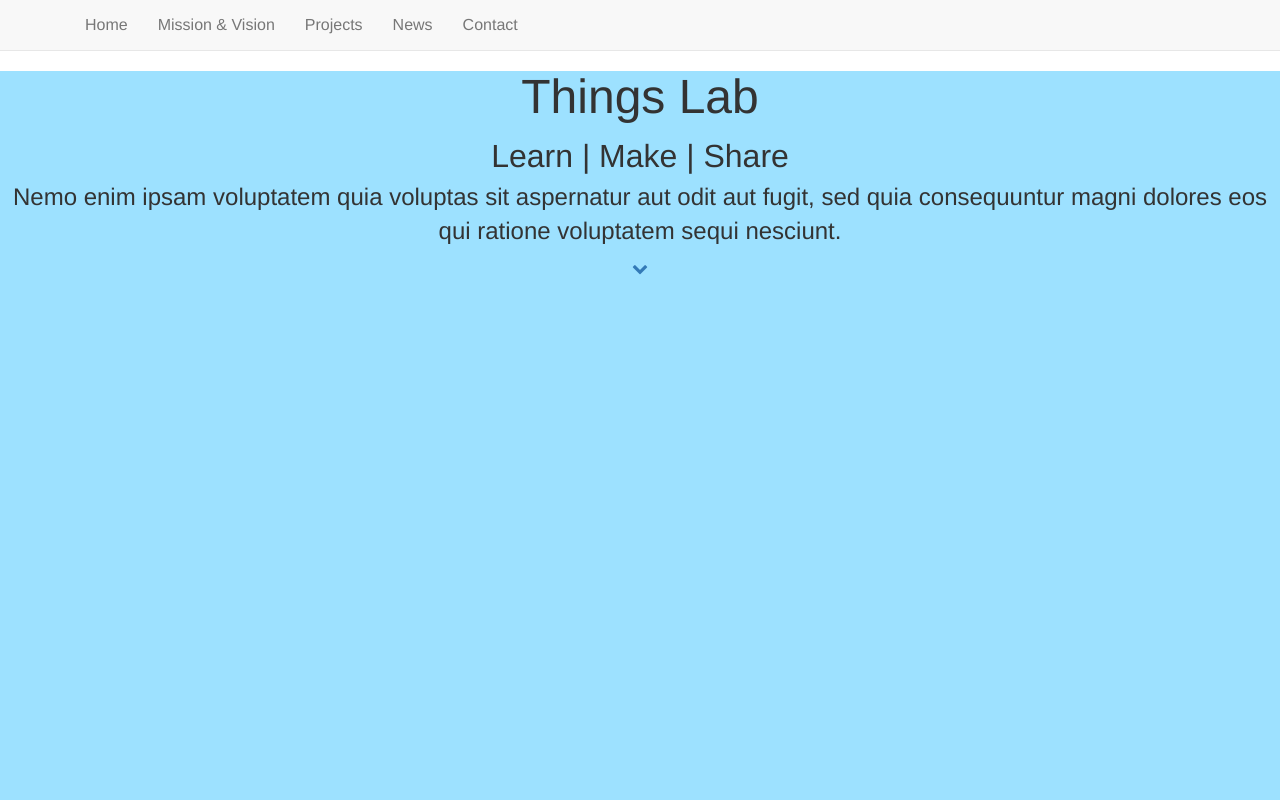
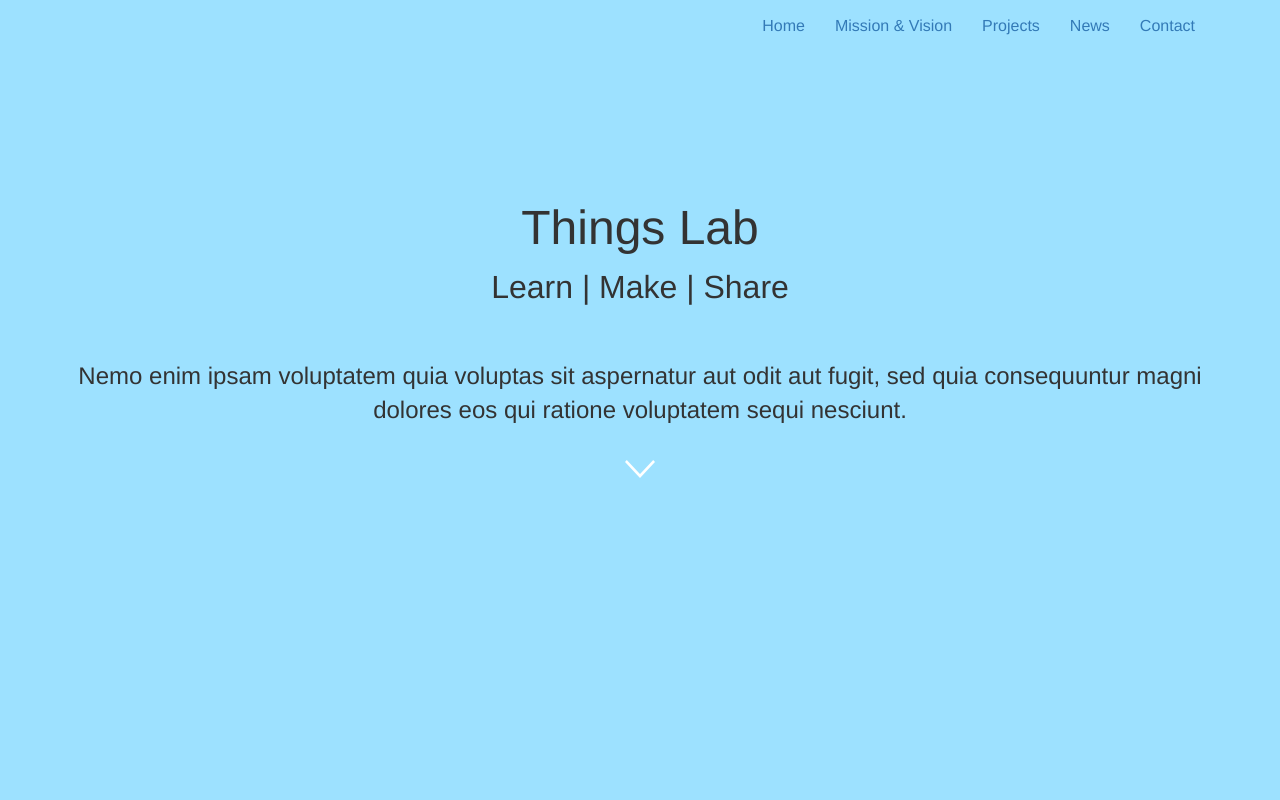
Before and after one commit to thingslab/website-html5, a website: page index.html in a window 1280 px wide. Shown: the top 800 px of the page. Drawn offline with nearby package versions, Linux system fonts and the light colour scheme; some packages are replaced by stand-ins of ours; a script that the page names is missing.

Commit message:
nicer main page

```diff
--- a/assets/css/main.css
+++ b/assets/css/main.css
@@ -1,17 +1,25 @@
 body {
     text-align: center;
     font-size: 16px;
+    position: absolute;
+}
+
+.main {
+    background-color: #9DE1FF;
+    height: 100vh;
 }
 
 /***************************\
 |   'Things Lab' section    |
 \***************************/
 .thingslab {
-    background-color: #9DE1FF;
-    height: 100vh;
+    position: absolute;
+    margin: 0 3em;
+    top: 12%;
+    /* color: #fff; */
 }
 
-.thingslab h1 {
+.thingslab__title {
     font-size: 3em;
 }
 
@@ -20,7 +28,13 @@ body {
 }
 
 .thingslab__description {
+    padding-top: 2em;
     font-size: 1.5em;
+}
+
+a.down {
+    color: #fff;
+    font-size: 3em;
 }
 
 /***************************\
--- a/bower.json
+++ b/bower.json
@@ -13,6 +13,7 @@
     "bootstrap": "~3.3.4",
     "fontawesome": "~4.3.0",
     "smooth-scroll": "https://github.com/cferdinandi/smooth-scroll.git",
-    "theaterjs": "~1.4.2"
+    "theaterjs": "~1.4.2",
+    "ionicons": "~2.0.1"
   }
 }
--- a/index.html
+++ b/index.html
@@ -6,14 +6,16 @@
 
     <link rel="stylesheet" href="bower_components/bootstrap/dist/css/bootstrap.min.css">
     <link rel="stylesheet" href="bower_components/fontawesome/css/font-awesome.min.css">
+    <link rel="stylesheet" href="bower_components/ionicons/css/ionicons.min.css">
     <link rel="stylesheet" href="assets/css/main.css">
 
 </head>
 <body>
 
-<nav class="navbar navbar-default navbar-static-top">
+<section class="main">
+    <nav class="navbar">
         <div class="container">
-        <ul class="nav navbar-nav">
+            <ul class="nav pull-right navbar-nav">
                 <li><a href="#">Home</a></li>
                 <li><a href="#">Mission & Vision</a></li>
                 <li><a href="#">Projects</a></li>
@@ -24,14 +26,15 @@
     </nav>
 
     <section class="thingslab">
-    <h1>Things Lab</h1>
+        <h1 class="thingslab__title">Things Lab</h1>
         <div class="thingslab__motto">Learn | Make | Share</div>
         <p class="thingslab__description">
             Nemo enim ipsam voluptatem quia voluptas sit aspernatur aut odit aut fugit, sed quia consequuntur magni dolores eos qui ratione voluptatem sequi nesciunt.
         </p>
-    <a data-scroll href="#motto">
-        <i class="fa fa-chevron-down"></i>
+        <a data-scroll href="#motto" class="down">
+            <i class="ion-ios-arrow-down"></i>
         </a>
+    </section>
 </section>
 
 <section id="motto" class="motto-explained">
```
Lines whose indentation alone changed are shown as unchanged.
